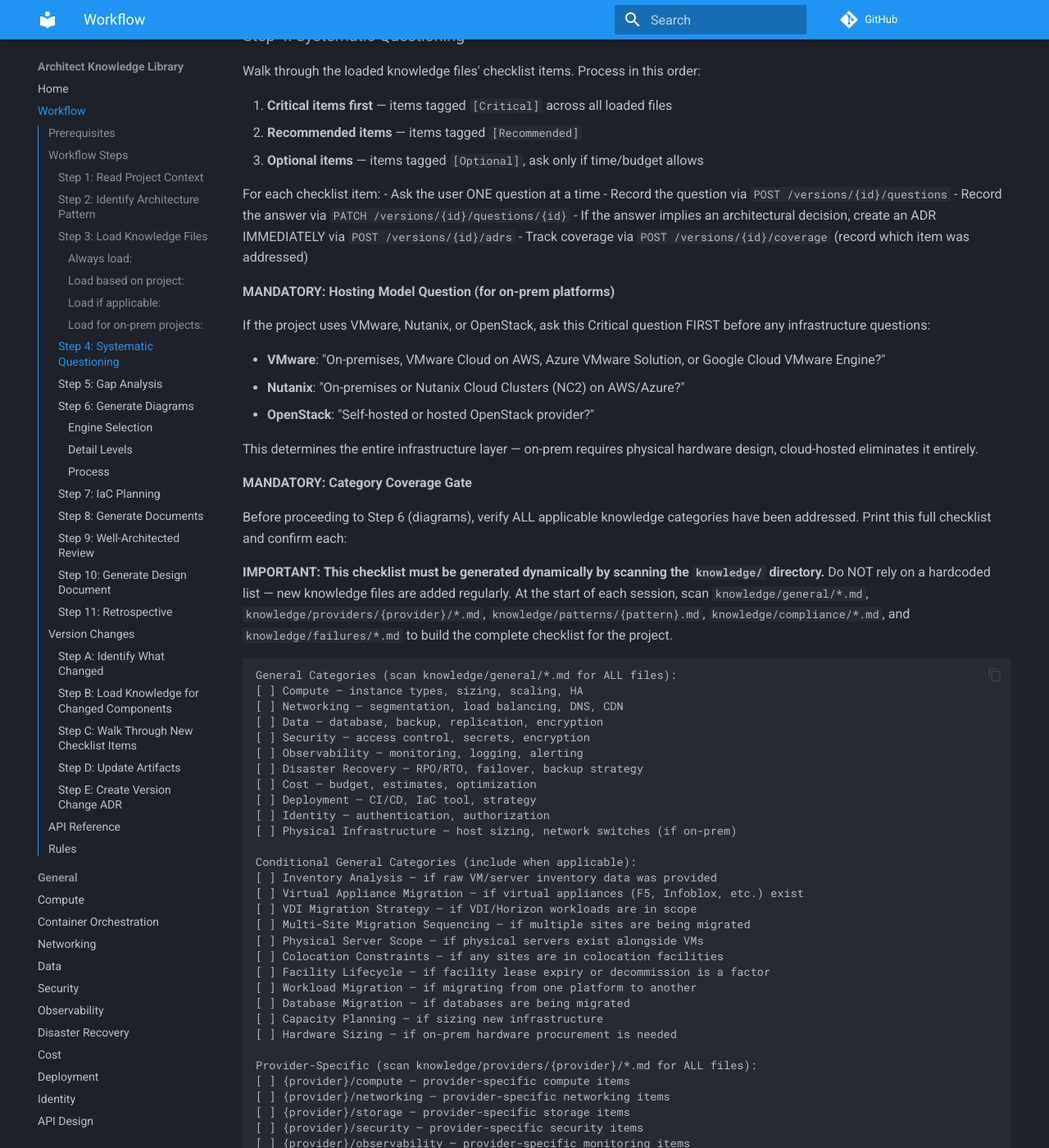
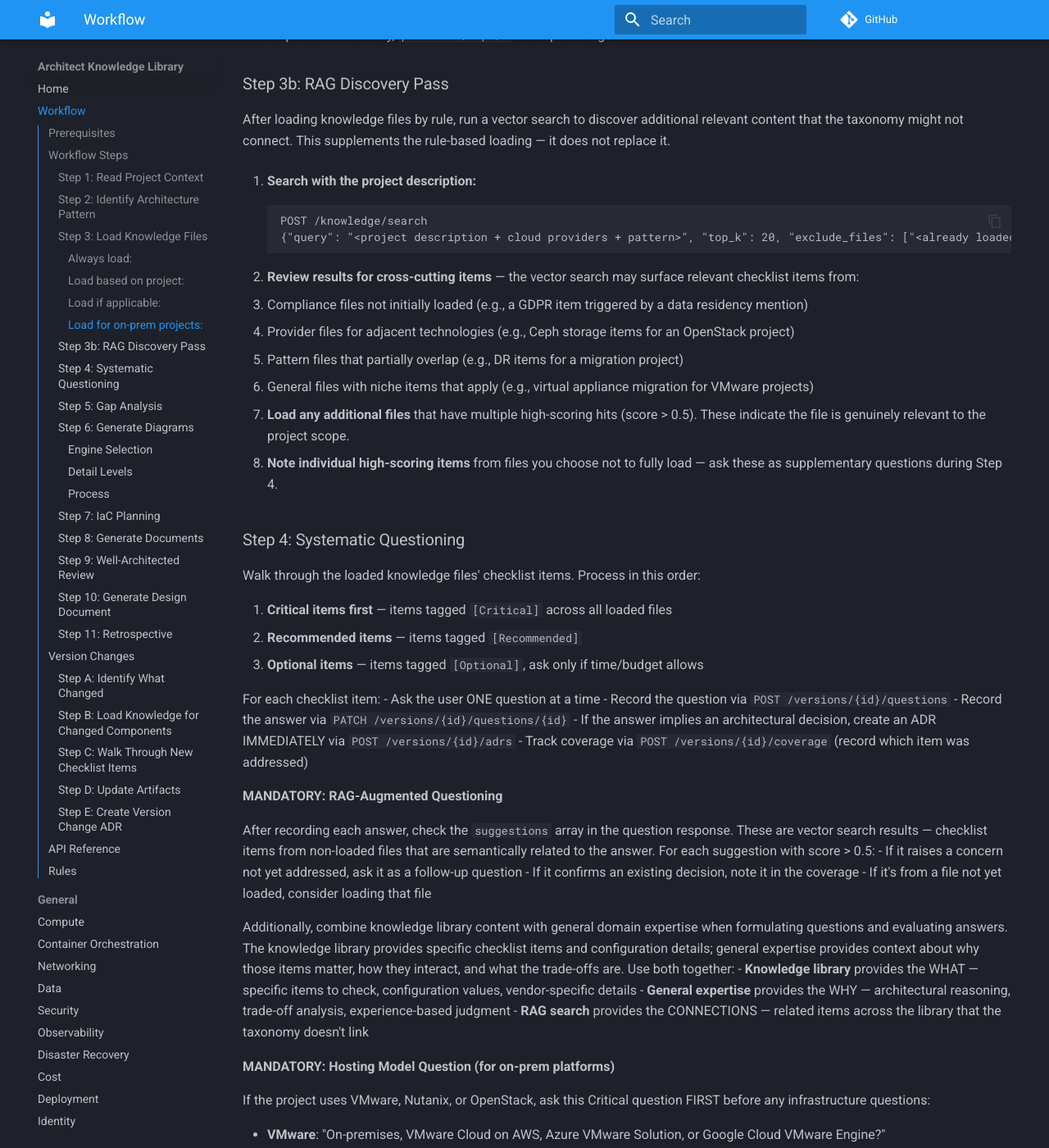
Before and after one commit to ErikEvenson/architect, an MkDocs documentation site: the page built from knowledge/WORKFLOW.md, in a window 1280 px wide and 1400 px high, scrolled down 1553 px. Shown: the whole window at 82% size. Built offline with MkDocs 1.6.1 and Material for MkDocs 9.7.7, drawn with Linux system fonts in a browser that asks for light colours; comment, search, counter and statistics services are not loaded; some of the changed text lies outside the part shown.

Commit message:
Workflow: integrate RAG vector search and domain expertise at every stage
- Add Step 3b: RAG Discovery Pass after rule-based file loading
- Add RAG-augmented questioning to Step 4 (check suggestions after each answer)
- Add RAG gap scan to Step 5 (search with ADR decisions to find missed items)
- Add RAG search to Step 10 implementation details generation
- Add three knowledge source principle: knowledge library + RAG + domain expertise
- Add knowledge search endpoints to API Reference
- Add rules 13-14 for RAG usage and combined knowledge sources

Refs: #160

Co-Authored-By: Claude Opus 4.6 (1M context) <noreply@anthropic.com>

````diff
--- a/knowledge/WORKFLOW.md
+++ b/knowledge/WORKFLOW.md
@@ -7,6 +7,7 @@ This document defines the systematic process for conducting architecture design
 - Architect API is running and accessible
 - API base URL is set via `ARCHITECT_API_URL` environment variable (default: `http://localhost:30010/api/v1`)
 - Knowledge files are available at `knowledge/`
+- Knowledge embeddings are indexed (check via `GET /knowledge/reindex/status`; if not indexed, run `POST /knowledge/reindex`)
 
 ## Workflow Steps
 
@@ -56,6 +57,26 @@ Load files in this order:
 7. **On-prem specific** — `general/load-balancing-onprem.md`, `general/networking-physical.md`, `general/cost-onprem.md` if any provider is on-prem (nutanix, vmware, openstack).
 8. **Cross-cutting tools** — `providers/hashicorp/*` if Terraform/Vault/Consul are in scope, `providers/prometheus-grafana/*` for on-prem observability, `providers/ceph/*` for Ceph storage.
 
+### Step 3b: RAG Discovery Pass
+
+After loading knowledge files by rule, run a vector search to discover additional relevant content that the taxonomy might not connect. This supplements the rule-based loading — it does not replace it.
+
+1. **Search with the project description:**
+   ```
+   POST /knowledge/search
+   {"query": "<project description + cloud providers + pattern>", "top_k": 20, "exclude_files": ["<already loaded files>"]}
+   ```
+
+2. **Review results for cross-cutting items** — the vector search may surface relevant checklist items from:
+   - Compliance files not initially loaded (e.g., a GDPR item triggered by a data residency mention)
+   - Provider files for adjacent technologies (e.g., Ceph storage items for an OpenStack project)
+   - Pattern files that partially overlap (e.g., DR items for a migration project)
+   - General files with niche items that apply (e.g., virtual appliance migration for VMware projects)
+
+3. **Load any additional files** that have multiple high-scoring hits (score > 0.5). These indicate the file is genuinely relevant to the project scope.
+
+4. **Note individual high-scoring items** from files you choose not to fully load — ask these as supplementary questions during Step 4.
+
 ### Step 4: Systematic Questioning
 
 Walk through the loaded knowledge files' checklist items. Process in this order:
@@ -70,6 +91,18 @@ For each checklist item:
 - Record the answer via `PATCH /versions/{id}/questions/{id}`
 - If the answer implies an architectural decision, create an ADR IMMEDIATELY via `POST /versions/{id}/adrs`
 - Track coverage via `POST /versions/{id}/coverage` (record which item was addressed)
+
+**MANDATORY: RAG-Augmented Questioning**
+
+After recording each answer, check the `suggestions` array in the question response. These are vector search results — checklist items from non-loaded files that are semantically related to the answer. For each suggestion with score > 0.5:
+- If it raises a concern not yet addressed, ask it as a follow-up question
+- If it confirms an existing decision, note it in the coverage
+- If it's from a file not yet loaded, consider loading that file
+
+Additionally, combine knowledge library content with general domain expertise when formulating questions and evaluating answers. The knowledge library provides specific checklist items and configuration details; general expertise provides context about why those items matter, how they interact, and what the trade-offs are. Use both together:
+- **Knowledge library** provides the WHAT — specific items to check, configuration values, vendor-specific details
+- **General expertise** provides the WHY — architectural reasoning, trade-off analysis, experience-based judgment
+- **RAG search** provides the CONNECTIONS — related items across the library that the taxonomy doesn't link
 
 **MANDATORY: Hosting Model Question (for on-prem platforms)**
 
@@ -149,6 +182,20 @@ After walking through all checklist items:
 - Check the failure patterns — verify no anti-patterns are present in the design
 - Any gaps discovered should be noted for addition to knowledge files later
 
+**MANDATORY: RAG Gap Scan**
+
+Run a final vector search using the accumulated project context (all questions, answers, and ADR titles) to find any checklist items that were never addressed:
+
+1. **Search with each major ADR decision:**
+   ```
+   POST /knowledge/search
+   {"query": "<ADR title + decision summary>", "top_k": 5, "exclude_files": ["<loaded files>"]}
+   ```
+
+2. **Search with the overall project summary** — combine all answered questions into a project summary and search for anything the library covers that wasn't asked about.
+
+3. **Flag any Critical items** from the results that have no corresponding coverage entry — these are potential gaps that the rule-based loading missed.
+
 ### Step 6: Generate Diagrams
 
 Only after the architecture is fully specified, generate diagrams:
@@ -218,20 +265,27 @@ Create a comprehensive design document artifact that compiles all project data:
 - Coverage checklist (which knowledge categories were addressed, deferred, or N/A)
 - Success criteria
 
-**MANDATORY: Implementation Details from Knowledge Library**
+**MANDATORY: Implementation Details from Knowledge Library + RAG**
 
 For EVERY major component in the architecture (each database, compute tier, network element, storage, security control, monitoring system), generate an implementation detail section by:
 
 1. **Cross-reference the relevant knowledge file** for that component
-2. **Extract Critical and Recommended checklist items** that apply
-3. **Generate a configuration table** with specific settings, not just the decision name:
+2. **Run a RAG search** for the component to find additional relevant items across the entire library:
+   ```
+   POST /knowledge/search
+   {"query": "<component name + technology + key decisions>", "top_k": 10}
+   ```
+   This surfaces related checklist items from compliance files, failure patterns, and other providers that the rule-based loading may not have connected.
+3. **Extract Critical and Recommended checklist items** that apply (from both loaded files AND RAG results)
+4. **Generate a configuration table** with specific settings, not just the decision name:
    - Setting name
    - Recommended value (based on project context: scale, RPO/RTO, compliance)
    - Rationale
-4. **Include security configuration** from the knowledge file
-5. **Include monitoring/alerting recommendations**
-6. **Include common mistakes to avoid** from failure pattern files
-7. **Consult vendor documentation** (via reference links) for current best practices
+5. **Include security configuration** from the knowledge file
+6. **Include monitoring/alerting recommendations**
+7. **Include common mistakes to avoid** from failure pattern files
+8. **Consult vendor documentation** (via reference links) for current best practices
+9. **Apply general domain expertise** — the knowledge library provides specific checklist items, but implementation details should also reflect architectural best practices, performance tuning guidance, and operational experience that go beyond what any checklist covers
 
 Example — instead of just "Aurora Multi-AZ", include:
 
@@ -326,6 +380,9 @@ All endpoints use the base URL from `ARCHITECT_API_URL` environment variable.
 | Update coverage | PATCH | `/versions/{id}/coverage/{id}` |
 | List coverage | GET | `/versions/{id}/coverage` |
 | Coverage summary | GET | `/versions/{id}/coverage/summary` |
+| Search knowledge (RAG) | POST | `/knowledge/search` |
+| Reindex knowledge | POST | `/knowledge/reindex` |
+| Reindex status | GET | `/knowledge/reindex/status` |
 
 ## Rules
 
@@ -341,3 +398,5 @@ All endpoints use the base URL from `ARCHITECT_API_URL` environment variable.
 10. **IaC tool is a user decision** — always ask which IaC tool(s) to use, never assume. Create an ADR for the choice.
 11. **Include IaC plan** — every design document includes a resource inventory with module structure and complexity estimates
 12. **Consult vendor documentation** — use WebFetch to check reference links in knowledge files when answering questions about pricing, feature availability, configuration, or service limits. Don't rely solely on training data.
+13. **Use RAG at every stage** — run vector searches after loading files (Step 3b), after each answer (Step 4 suggestions), during gap analysis (Step 5), and during artifact generation (Step 10). The knowledge library is comprehensive but taxonomically organized — RAG finds the cross-cutting connections.
+14. **Combine all three knowledge sources** — the knowledge library provides specific checklists, RAG provides cross-cutting discovery, and general domain expertise provides architectural reasoning and trade-off analysis. Use all three together for every decision. Never rely on only one source.
````
